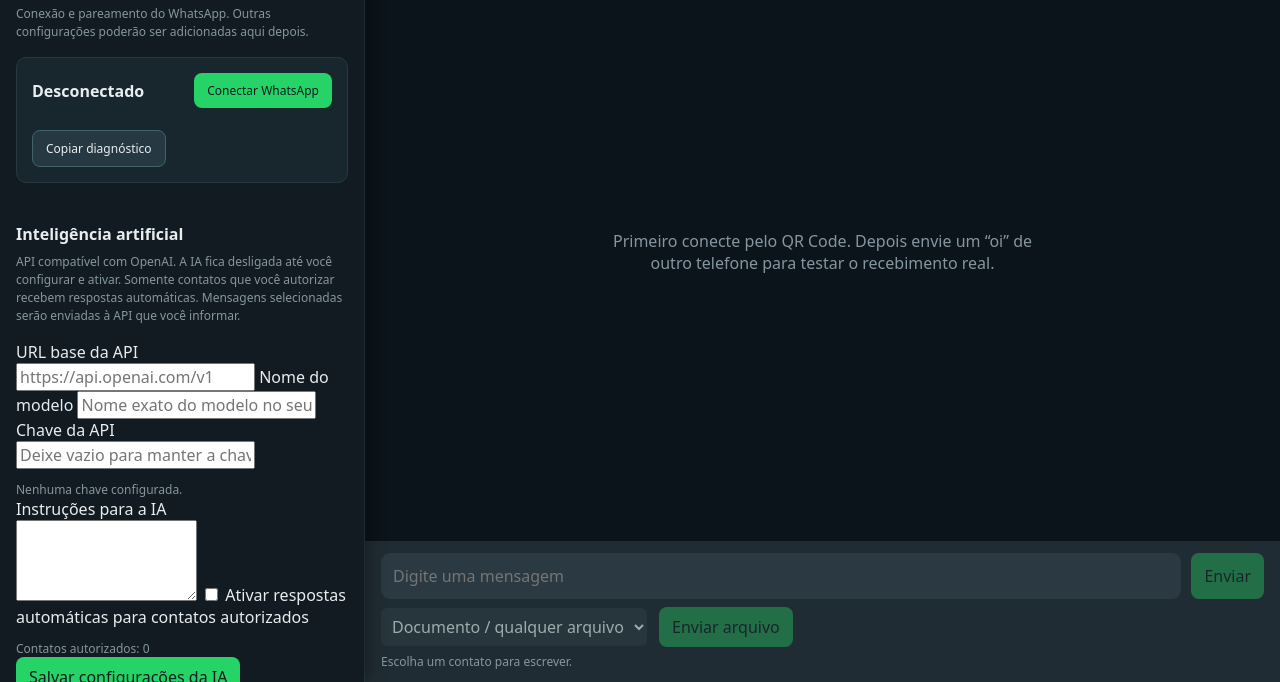
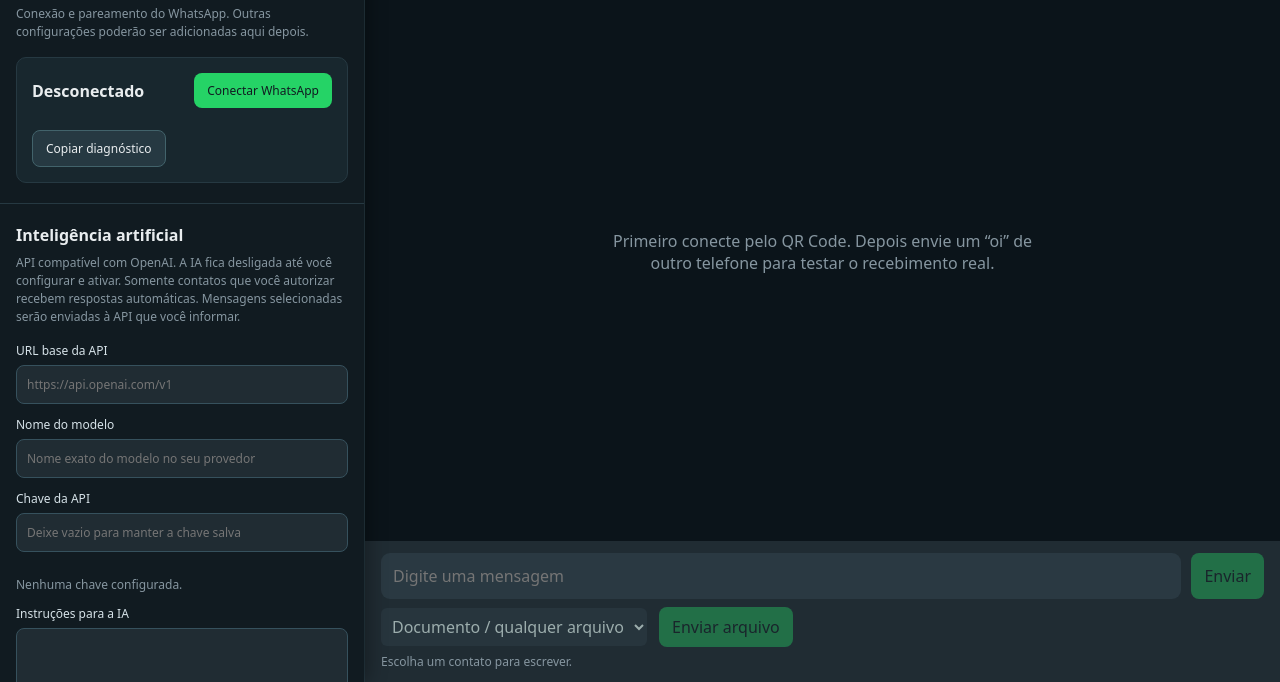
Before and after one commit to crentefiel/whatsapp-web-windows, an Electron app: page src/index.html in a window 1280 px wide. Both pictures are taken after a click on the button "Abrir configurações". Shown: the part 118-800 px from the top of the page. Drawn offline with Linux system fonts and the light colour scheme; no server answers.

Commit message:
ui: estilizar painel de IA e autorização por contato sem alterar WhatsApp

```diff
--- a/src/style.css
+++ b/src/style.css
@@ -20,3 +20,17 @@ aside{position:relative}
 .recovery{margin-top:10px}
 .recovery button{background:#35565a;color:#fff}
 .diagnostics-button{margin-top:10px;background:#263942;color:#e9edef;border:1px solid #42636b;font-size:12px!important}
+
+.ai-settings{border-top:1px solid #263942;padding-bottom:25px}
+.ai-form{display:flex;flex-direction:column;gap:12px}
+.ai-form label{display:flex;flex-direction:column;gap:6px;color:#d6e2e8;font-size:12px}
+.ai-form input:not([type=checkbox]),.ai-form textarea{width:100%;border:1px solid #36515d;border-radius:8px;background:#202c33;color:#f4f5f7;padding:10px;font:inherit;resize:vertical}
+.ai-form input:focus-visible,.ai-form textarea:focus-visible{outline:2px solid #25d366;outline-offset:1px}
+.ai-form .ai-check{flex-direction:row;align-items:center;line-height:1.5}
+.ai-form .ai-check input{width:18px;height:18px;accent-color:#25d366}
+.ai-actions{display:flex;flex-wrap:wrap;gap:8px}
+.ai-actions button{font-size:12px}
+.ai-actions .secondary-action{background:#36515d;color:#fff}
+#aiContact{background:#35565a;color:#fff;font-size:12px;white-space:nowrap}
+#aiContact.approved{background:#08796a;color:#fff}
+@media(max-width:1050px){.chat-head{gap:6px;padding:12px}.chat-head button{padding:8px;font-size:11px!important}}
```
